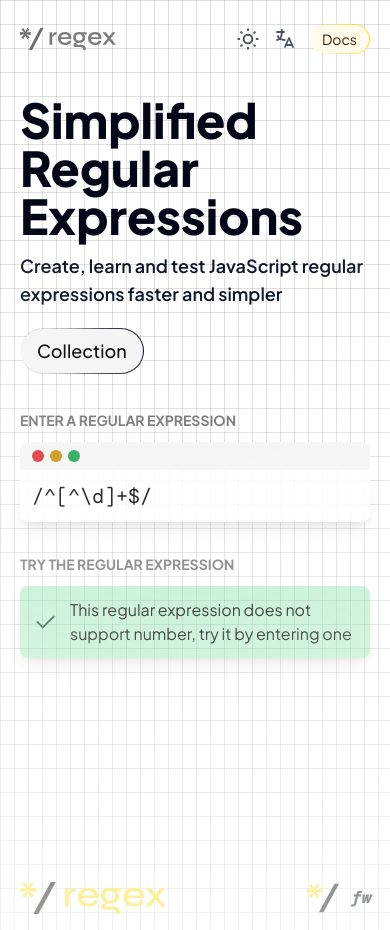
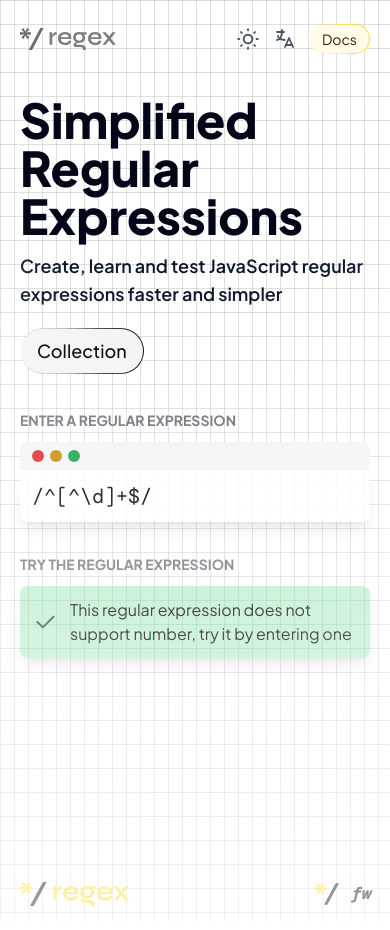
Before and after one commit to code-fw/regex, a plain HTML site: page index.html in a window 390 px wide. Drawn offline with nearby package versions, Linux system fonts and the light colour scheme; a script that the page names is missing; a web font is replaced by a local one.

Commit message:
edit height of images on footer

```diff
--- a/index.html
+++ b/index.html
@@ -124,9 +124,9 @@
         </main>
 
         <footer class="w-full mb-0 bottom-0 flex items-center justify-between gap-5 px-5 py-4 md:p-8 md:py-4 md:px-16">
-            <img src="./img/logo.svg" alt="Convierte lo complejo en sencillo: crea, prueba y aprende todo sobre expresiones regulares de JavaScript en un solo lugar" class="h-8">
+            <img src="./img/logo.svg" alt="Convierte lo complejo en sencillo: crea, prueba y aprende todo sobre expresiones regulares de JavaScript en un solo lugar" class="h-6 md:h-8">
             <div class="flex items-center justify-center gap-3">
-                <img src="./img/isotipo.svg" alt="regex - regular expressions of JavaScript" class="w-8 h-8">
+                <img src="./img/isotipo.svg" alt="regex - regular expressions of JavaScript" class="w-6 h-6 md:w-8 md:h-8">
                 <b id="creator" class="font-mono italic">fw</b>
             </div>
         </footer>
```
